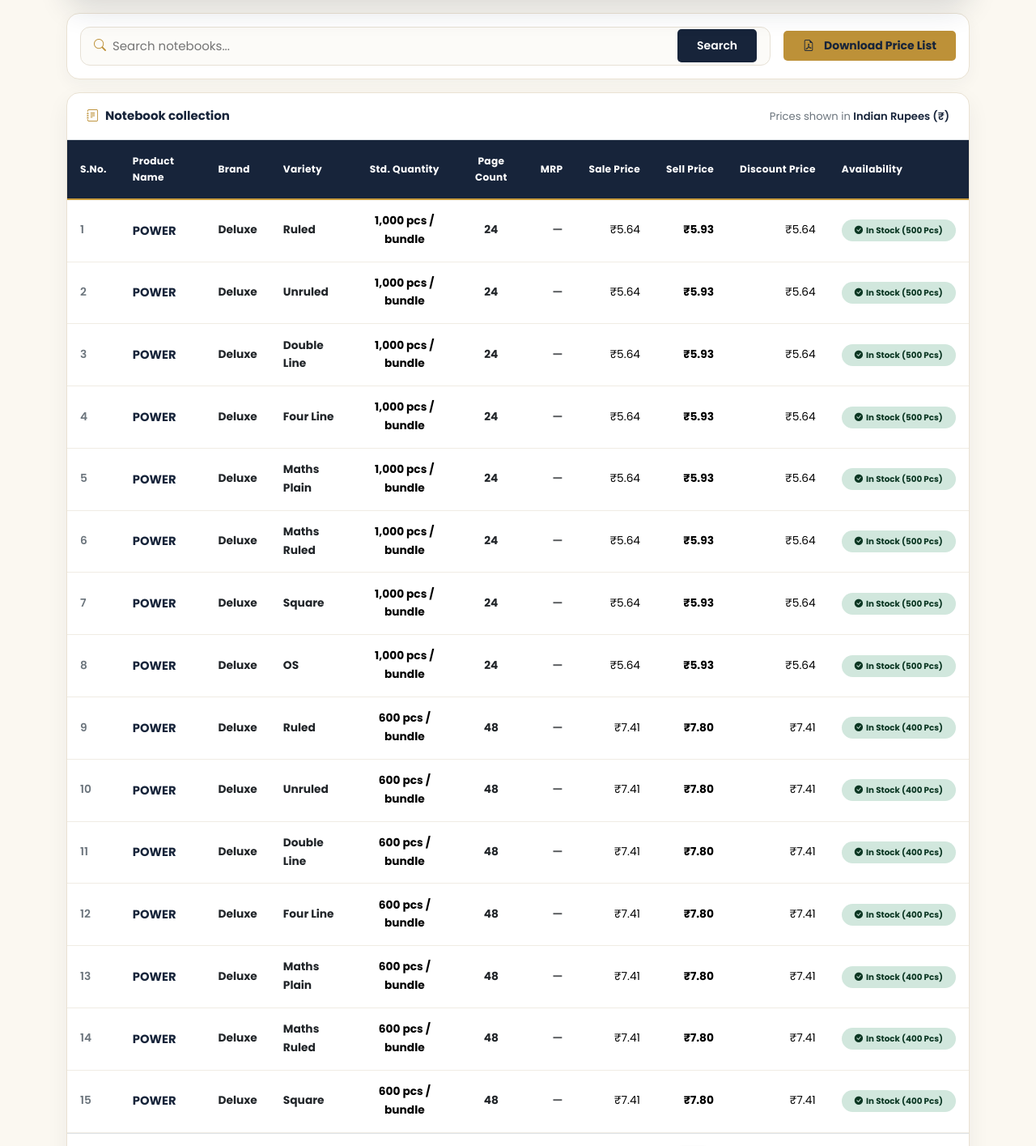
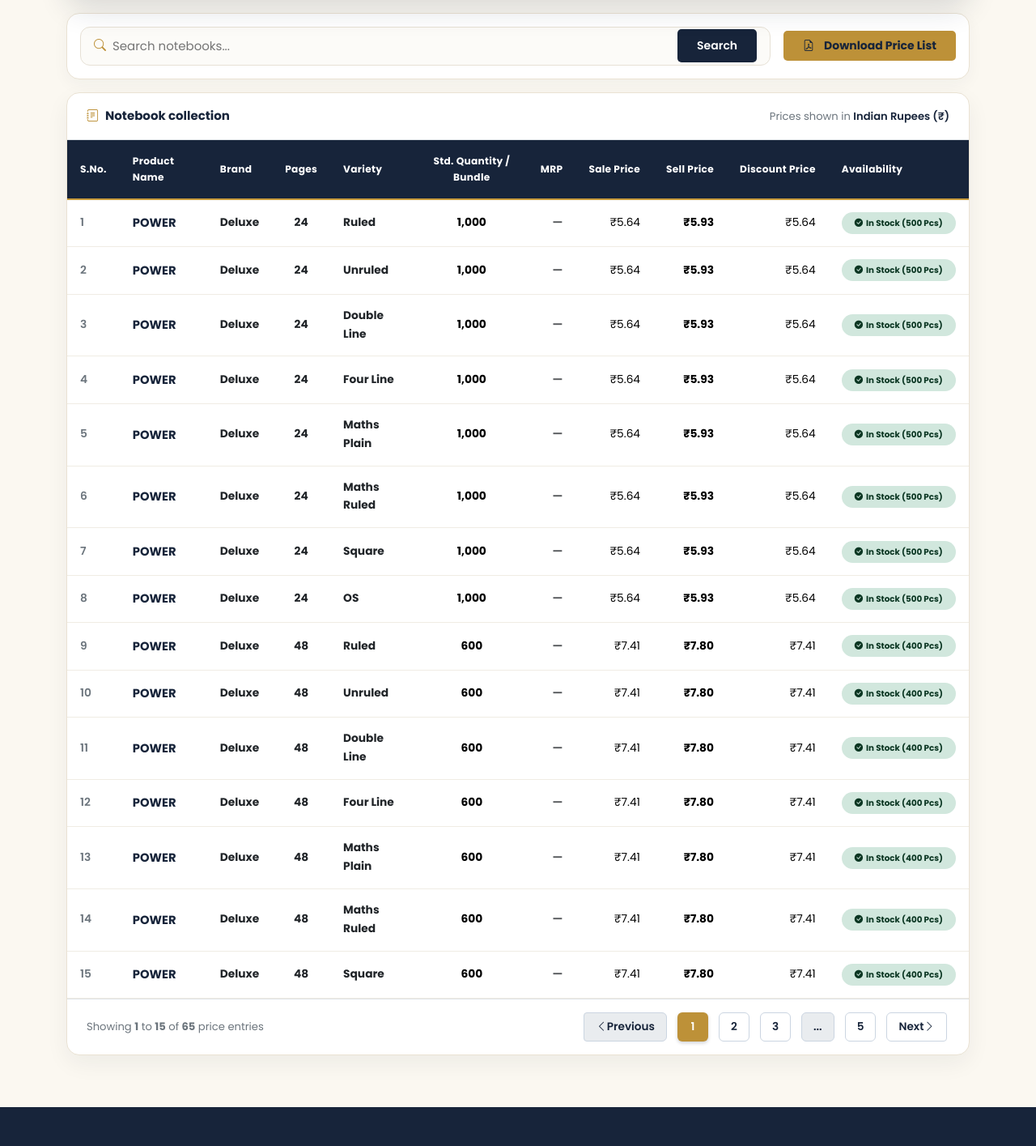
Before and after one commit to webxtechnosoft/rajpriyanotebooks, a PHP site: page /rajpriya/price_list.php?page=1 in a window 1280 px wide. Shown: the part 362-1777 px from the top of the page at 81% size. Run offline with PHP 8.4, Linux system fonts and the light colour scheme; data comes from the database, SQL or seed files in the repository; tables that the repository leaves empty hold one stand-in row (values such as "Sample post"); some libraries are stand-ins or nearby versions; some web fonts are replaced.

Commit message:
Update project

```diff
--- a/price_list.php
+++ b/price_list.php
@@ -235,8 +235,8 @@ if ($download) {
             <td style="vertical-align: middle;">
                 <div style="font-weight: bold; color: #1E293B;">' . htmlspecialchars($varietyDisplay) . '</div>
             </td>
-            <td style="text-align: center; color: #334155; font-weight: bold; vertical-align: middle;">' . number_format($stdQty) . ' pcs</td>
             <td style="text-align: center; color: #334155; font-weight: bold; vertical-align: middle;">' . (!empty($product['pages']) ? htmlspecialchars((string)$product['pages']) : '<span style="color: #94A3B8;">—</span>') . '</td>
+            <td style="text-align: center; color: #334155; font-weight: bold; vertical-align: middle;">' . number_format($stdQty) . '</td>
             <td style="text-align: right; vertical-align: middle;">' . $mrpHtml . '</td>
             <td style="text-align: right; vertical-align: middle;">' . $salePriceHtml . '</td>
             <td style="text-align: right; vertical-align: middle;">' . $sellingPriceHtml . '</td>
@@ -353,9 +353,9 @@ if ($download) {
         <th style="width: 28px; text-align: center;">S.No.</th>
         <th style="width: 125px;">Product Name</th>
         <th style="width: 55px;">Brand</th>
+        <th style="width: 40px; text-align: center;">Pages</th>
         <th style="width: 130px;">Variety</th>
-        <th style="width: 55px; text-align: center;">Std. Quantity</th>
-        <th style="width: 40px; text-align: center;">Page Count</th>
+        <th style="width: 55px; text-align: center;">Std. Quantity / Bundle</th>
         <th style="width: 55px; text-align: right;">MRP</th>
         <th style="width: 58px; text-align: right;">Sale Price</th>
         <th style="width: 66px; text-align: right;">Sell Price</th>
@@ -619,9 +619,9 @@ require_once __DIR__ . '/includes/header.php';
             <th class="px-3">S.No.</th>
             <th class="px-3">Product Name</th>
             <th class="px-3">Brand</th>
+            <th class="px-3 text-center">Pages</th>
             <th class="px-3">Variety</th>
-            <th class="px-3 text-center">Std. Quantity</th>
-            <th class="px-3 text-center">Page Count</th>
+            <th class="px-3 text-center">Std. Quantity / Bundle</th>
             <th class="px-3 text-nowrap text-end">MRP</th>
             <th class="px-3 text-nowrap text-end">Sale Price</th>
             <th class="px-3 text-nowrap text-end">Sell Price</th>
@@ -652,11 +652,11 @@ require_once __DIR__ . '/includes/header.php';
                 <div class="price-list-book-name fw-bold"><?php echo htmlspecialchars($product['name'] ?? ''); ?></div>
               </td>
               <td class="px-3 py-3 fw-bold text-dark"><?php echo !empty($product['brand_name']) ? htmlspecialchars($product['brand_name']) : '<span class="text-muted fw-normal">—</span>'; ?></td>
+              <td class="px-3 py-3 text-dark fw-bold text-center"><?php echo !empty($product['pages']) ? htmlspecialchars((string)$product['pages']) : '<span class="text-muted">—</span>'; ?></td>
               <td class="px-3 py-3">
                 <div class="fw-bold text-dark"><?php echo htmlspecialchars($varietyDisplay); ?></div>
               </td>
-              <td class="px-3 py-3 text-center fw-bold"><?php echo number_format($stdQty); ?> pcs / bundle</td>
-              <td class="px-3 py-3 text-dark fw-bold text-center"><?php echo !empty($product['pages']) ? htmlspecialchars((string)$product['pages']) : '<span class="text-muted">—</span>'; ?></td>
+              <td class="px-3 py-3 text-center fw-bold"><?php echo number_format($stdQty); ?></td>
               <td class="px-3 text-nowrap text-end price-list-price">
                 <?php echo $entry['mrp'] !== null ? format_price($entry['mrp']) : '<span class="text-muted">—</span>'; ?>
               </td>
```
